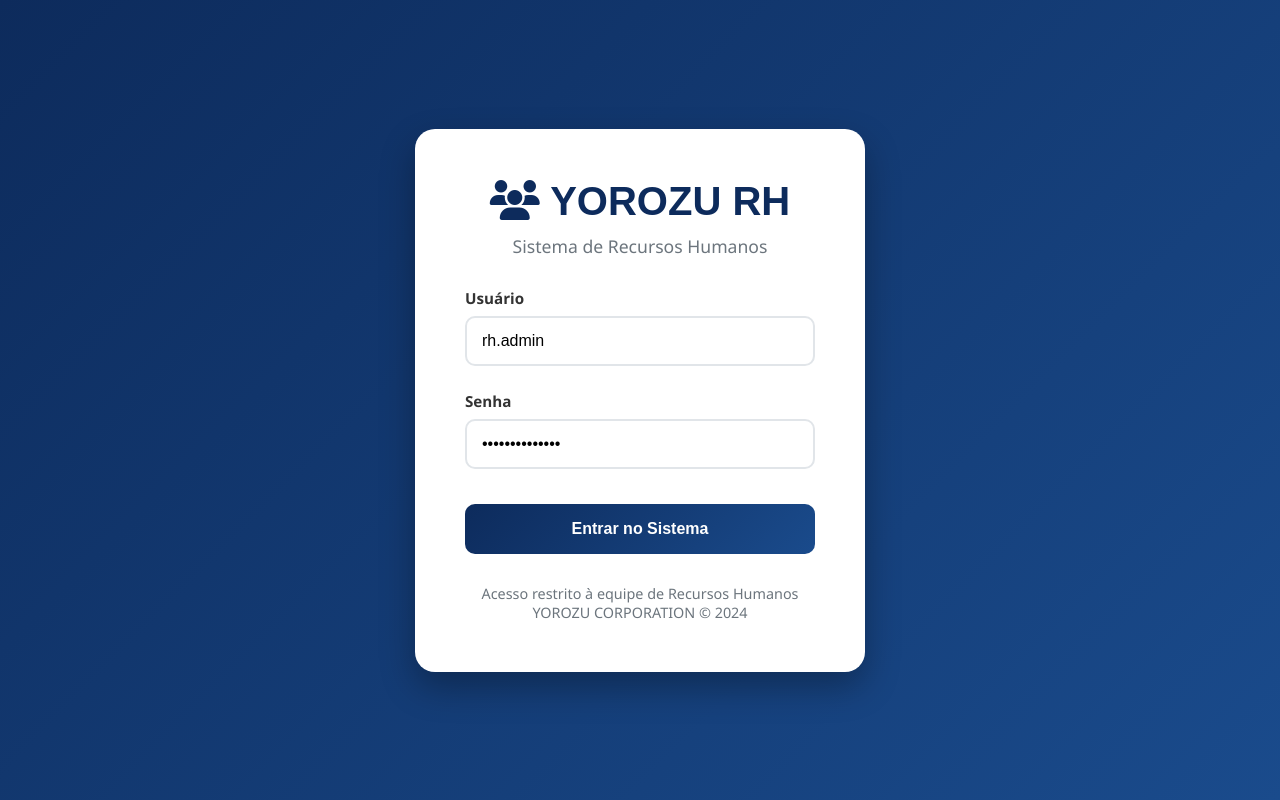
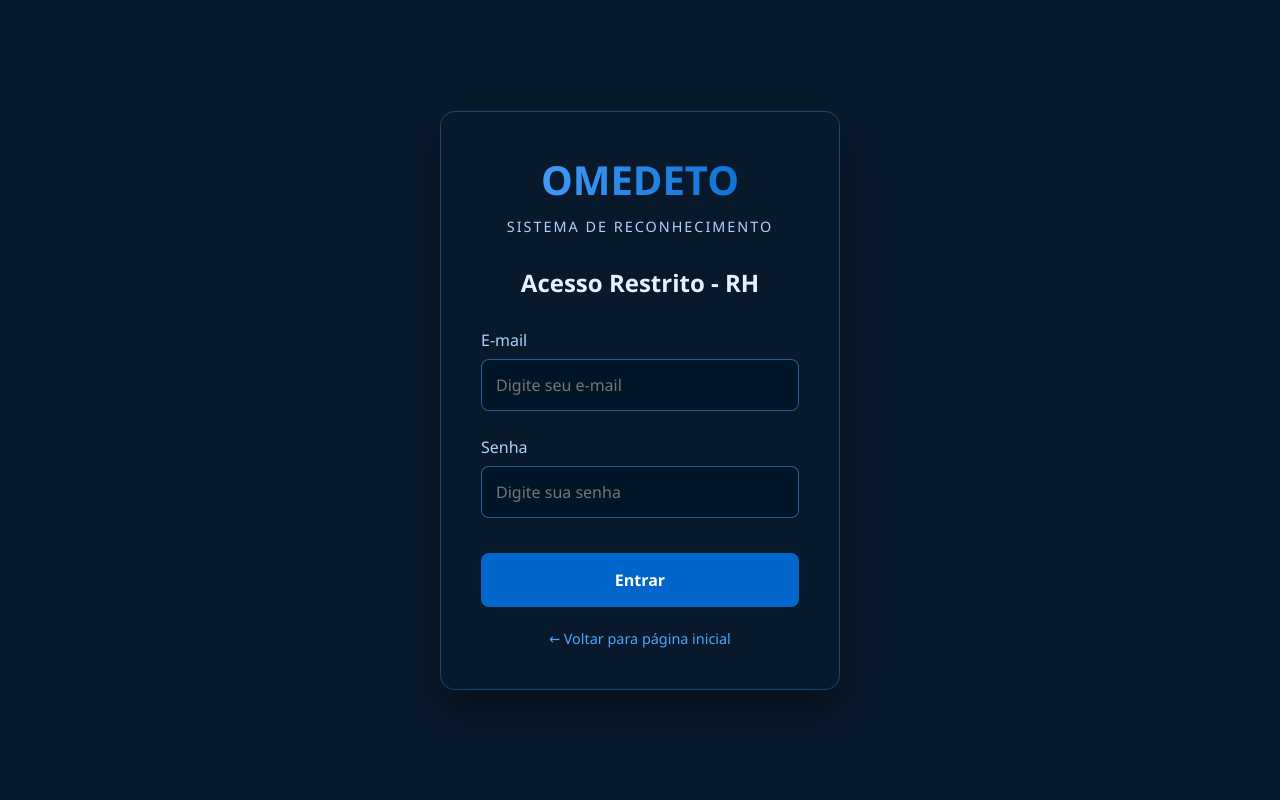
Before and after one commit to lononeiro/omedeto, a plain HTML site: page front-end/login.html in a window 1280 px wide. Drawn offline with Linux system fonts and the light colour scheme.

Commit message:
tentativa 3

```diff
--- a/front-end/login.html
+++ b/front-end/login.html
@@ -1,45 +1,208 @@
 <!DOCTYPE html>
-<html lang="pt-BR">
+<html lang="pt-br">
 <head>
     <meta charset="UTF-8">
     <meta name="viewport" content="width=device-width, initial-scale=1.0">
-    <title>Login - Sistema RH YOROZU</title>
-    <link rel="stylesheet" href="https://cdnjs.cloudflare.com/ajax/libs/font-awesome/6.4.0/css/all.min.css">
-    <link rel="stylesheet" href="styles/login.css">
+    <title>Omedeto - Login RH</title>
+    <style>
+        * {
+            margin: 0;
+            padding: 0;
+            box-sizing: border-box;
+            font-family: 'Segoe UI', Tahoma, Geneva, Verdana, sans-serif;
+        }
+
+        body {
+            background-color: #0a1a2d;
+            color: white;
+            min-height: 100vh;
+            display: flex;
+            align-items: center;
+            justify-content: center;
+            padding: 20px;
+        }
+
+        .login-container {
+            width: 100%;
+            max-width: 400px;
+            background: rgba(10, 26, 45, 0.95);
+            border-radius: 15px;
+            padding: 40px;
+            box-shadow: 0 20px 40px rgba(0, 0, 0, 0.4);
+            border: 1px solid rgba(77, 166, 255, 0.3);
+        }
+
+        .logo {
+            text-align: center;
+            margin-bottom: 30px;
+        }
+
+        .logo-text {
+            font-size: 2.5rem;
+            font-weight: 800;
+            background: linear-gradient(to right, #4da6ff, #0066cc);
+            -webkit-background-clip: text;
+            background-clip: text;
+            color: transparent;
+            margin-bottom: 10px;
+        }
+
+        .logo-subtitle {
+            color: #b0d0ff;
+            font-size: 0.9rem;
+            text-transform: uppercase;
+            letter-spacing: 2px;
+        }
+
+        .login-form h2 {
+            text-align: center;
+            margin-bottom: 30px;
+            color: #e6f0ff;
+        }
+
+        .form-group {
+            margin-bottom: 25px;
+        }
+
+        .form-group label {
+            display: block;
+            margin-bottom: 8px;
+            color: #b0d0ff;
+            font-weight: 500;
+        }
+
+        .form-group input {
+            width: 100%;
+            padding: 14px;
+            background: rgba(0, 20, 40, 0.8);
+            border: 1px solid rgba(77, 166, 255, 0.5);
+            border-radius: 8px;
+            color: white;
+            font-size: 1rem;
+            transition: all 0.3s;
+        }
+
+        .form-group input:focus {
+            outline: none;
+            border-color: #4da6ff;
+            box-shadow: 0 0 0 2px rgba(77, 166, 255, 0.2);
+        }
+
+        .btn-login {
+            width: 100%;
+            padding: 16px;
+            background-color: #0066cc;
+            color: white;
+            border: none;
+            border-radius: 8px;
+            font-size: 1rem;
+            font-weight: 600;
+            cursor: pointer;
+            transition: all 0.3s;
+            margin-top: 10px;
+        }
+
+        .btn-login:hover {
+            background-color: #0052a3;
+            transform: translateY(-2px);
+            box-shadow: 0 10px 20px rgba(0, 102, 204, 0.3);
+        }
+
+        .btn-login:disabled {
+            background-color: #2a4a6e;
+            cursor: not-allowed;
+            transform: none;
+            box-shadow: none;
+        }
+
+        .error-message {
+            color: #ff6b6b;
+            text-align: center;
+            margin-top: 20px;
+            padding: 10px;
+            background: rgba(255, 107, 107, 0.1);
+            border-radius: 8px;
+            border: 1px solid rgba(255, 107, 107, 0.3);
+            display: none;
+        }
+
+        .back-link {
+            text-align: center;
+            margin-top: 20px;
+        }
+
+        .back-link a {
+            color: #4da6ff;
+            text-decoration: none;
+            font-size: 0.9rem;
+            transition: color 0.3s;
+        }
+
+        .back-link a:hover {
+            color: #b0d0ff;
+        }
+
+        .loading {
+            display: inline-block;
+            width: 20px;
+            height: 20px;
+            border: 3px solid rgba(255, 255, 255, 0.3);
+            border-radius: 50%;
+            border-top-color: white;
+            animation: spin 1s ease-in-out infinite;
+            margin-right: 10px;
+        }
+
+        @keyframes spin {
+            to { transform: rotate(360deg); }
+        }
+    </style>
 </head>
 <body>
     <div class="login-container">
         <div class="logo">
-            <h1><i class="fas fa-users"></i> YOROZU RH</h1>
-            <p>Sistema de Recursos Humanos</p>
+            <div class="logo-text">OMEDETO</div>
+            <div class="logo-subtitle">Sistema de Reconhecimento</div>
         </div>
 
-        <div id="errorMessage" class="error-message"></div>
+        <div class="login-form">
+            <h2>Acesso Restrito - RH</h2>
 
             <form id="loginForm">
                 <div class="form-group">
-                <label for="email">Usuário</label>
-                <input type="text" id="email" class="form-control"
-                       placeholder="rh.admin" required value="rh.admin">
+                    <label for="email">E-mail</label>
+                    <input
+                        type="email"
+                        id="email"
+                        name="email"
+                        placeholder="Digite seu e-mail"
+                        required
+                    >
                 </div>
 
                 <div class="form-group">
                     <label for="password">Senha</label>
-                <input type="password" id="password" class="form-control"
-                       placeholder="Digite sua senha" required value="wMb~IVrfnM*%&quot;ç">
+                    <input
+                        type="password"
+                        id="password"
+                        name="password"
+                        placeholder="Digite sua senha"
+                        required
+                    >
                 </div>
 
-            <button type="submit" class="btn-login" id="loginBtn">
-                <span id="btnText">Entrar no Sistema</span>
-                <span id="btnLoading" style="display: none;">
-                    <div class="loader"></div> Entrando...
-                </span>
+                <button type="submit" class="btn-login" id="loginButton">
+                    <span id="buttonText">Entrar</span>
                 </button>
             </form>
 
-        <div class="login-footer">
-            <p>Acesso restrito à equipe de Recursos Humanos</p>
-            <p>YOROZU CORPORATION © 2024</p>
+            <div class="error-message" id="errorMessage">
+                Erro no login. Verifique suas credenciais.
+            </div>
+
+            <div class="back-link">
+                <a href="index.html">← Voltar para página inicial</a>
+            </div>
         </div>
     </div>
 
```
Lines whose indentation alone changed are shown as unchanged.
